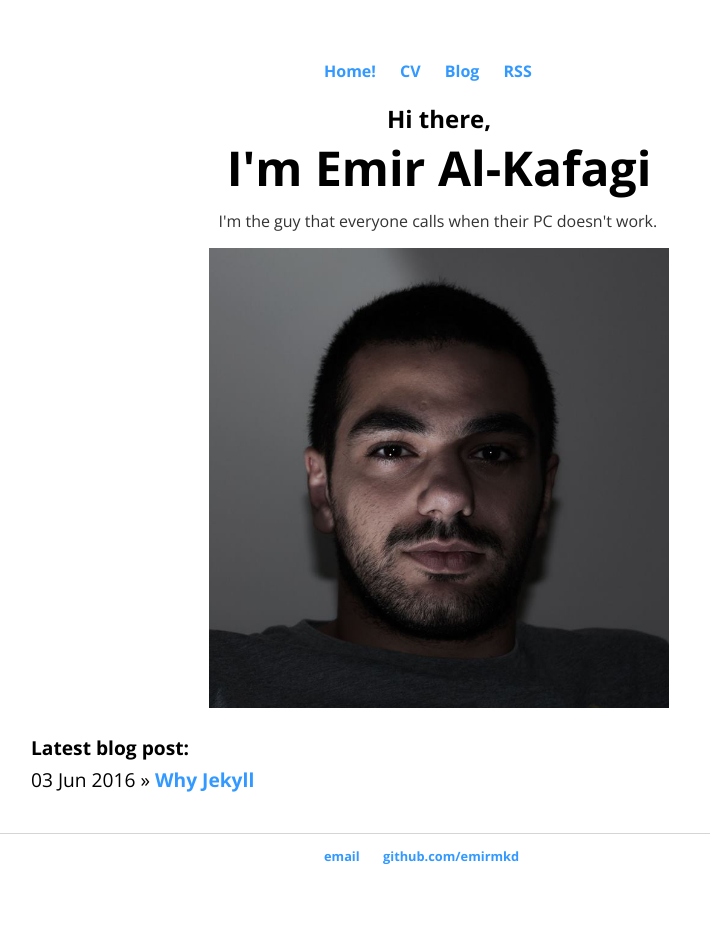
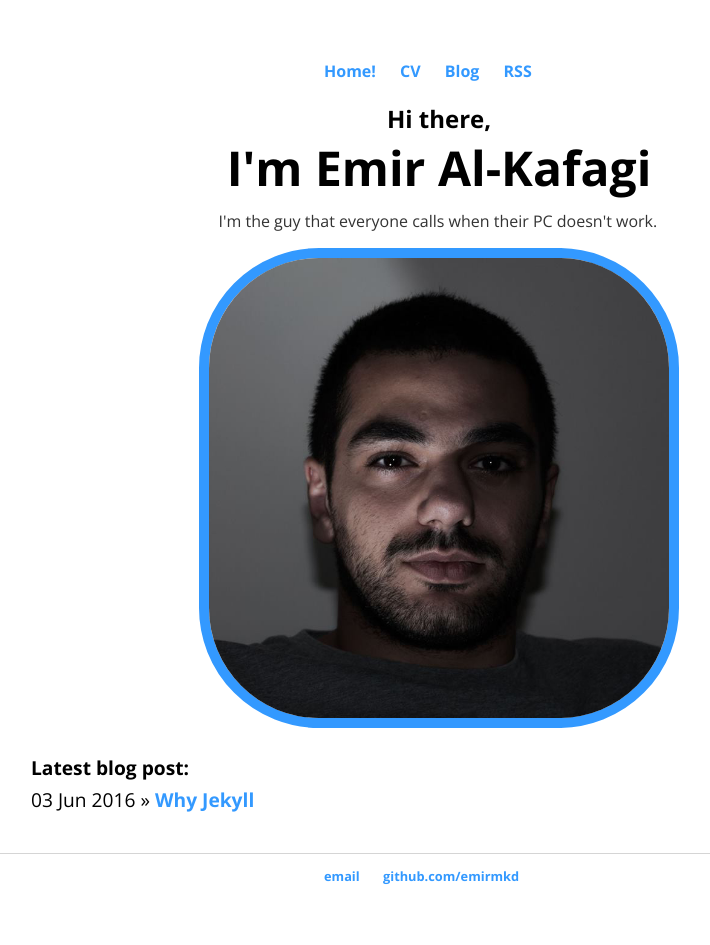
Before and after one commit to emirmkd/emirmkd.github.io, a Jekyll site: the page built from index.html, in a window 1280 px wide. Shown: the whole page, without its empty margins (201-911 px from the left). Built offline with Jekyll 4.4.1, drawn with Linux system fonts in a browser that asks for light colours.

Commit message:
border radius

```diff
--- a/css/main.css
+++ b/css/main.css
@@ -72,6 +72,8 @@ ul.posts li {
     margin-left: auto;
     margin-right: auto;
     display: block;
+    border: solid 10px #3399ff;
+    border-radius: 25%;
 }
 .myname {
     margin-bottom:0;
```
